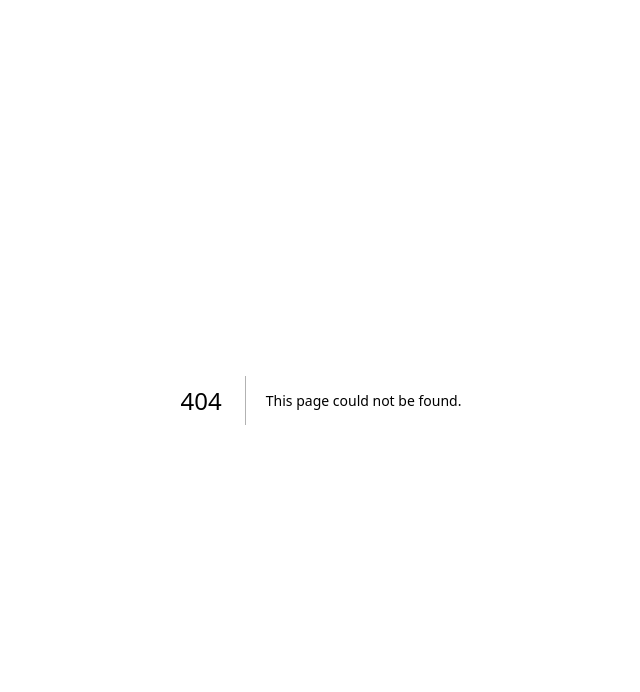
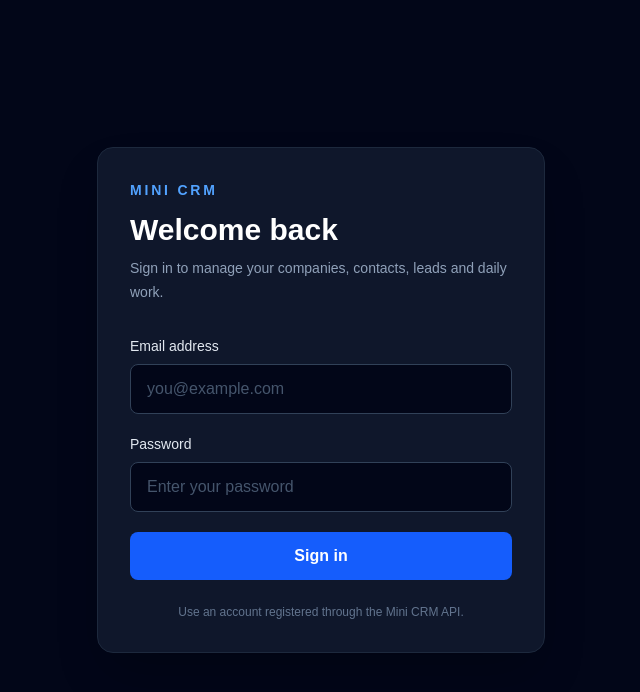
Before and after one commit to areeba-munir/mini-crm, a Next.js app in the folder frontend/: page /login in a window 1280 px wide. Before the commit this address had no page. Shown: the top 692 px of the page, without its empty margins (319-959 px from the left). Built offline with nearby package versions, Linux system fonts and the light colour scheme; no server answers.

Commit message:
feat(frontend): add login page

```diff
--- /dev/null
+++ b/frontend/app/login/page.tsx
@@ -0,0 +1,142 @@
+"use client";
+
+import { useRouter } from "next/navigation";
+import type { FormEvent } from "react";
+import { useState } from "react";
+
+import { ApiError } from "@/lib/api";
+import { loginUser } from "@/lib/auth-api";
+import { saveAccessToken } from "@/lib/auth-storage";
+
+export default function LoginPage() {
+  const router = useRouter();
+
+  const [email, setEmail] = useState("");
+  const [password, setPassword] = useState("");
+  const [errorMessage, setErrorMessage] = useState("");
+  const [isSubmitting, setIsSubmitting] = useState(false);
+
+  async function handleSubmit(
+    event: FormEvent<HTMLFormElement>,
+  ) {
+    event.preventDefault();
+    setErrorMessage("");
+    setIsSubmitting(true);
+
+    try {
+      const tokenResponse = await loginUser({
+        email,
+        password,
+      });
+
+      saveAccessToken(tokenResponse.access_token);
+      router.replace("/dashboard");
+    } catch (error) {
+      if (error instanceof ApiError) {
+        setErrorMessage(error.message);
+      } else {
+        setErrorMessage(
+          "Unable to connect to the CRM server.",
+        );
+      }
+    } finally {
+      setIsSubmitting(false);
+    }
+  }
+
+  return (
+    <main className="flex min-h-screen items-center justify-center bg-slate-950 px-4 py-12">
+      <section className="w-full max-w-md rounded-2xl border border-slate-800 bg-slate-900 p-8 shadow-2xl">
+        <div className="mb-8">
+          <p className="mb-3 text-sm font-semibold uppercase tracking-[0.2em] text-blue-400">
+            Mini CRM
+          </p>
+
+          <h1 className="text-3xl font-bold text-white">
+            Welcome back
+          </h1>
+
+          <p className="mt-2 text-sm leading-6 text-slate-400">
+            Sign in to manage your companies, contacts,
+            leads and daily work.
+          </p>
+        </div>
+
+        <form
+          className="space-y-5"
+          onSubmit={handleSubmit}
+        >
+          <div>
+            <label
+              className="mb-2 block text-sm font-medium text-slate-200"
+              htmlFor="email"
+            >
+              Email address
+            </label>
+
+            <input
+              autoComplete="email"
+              className="w-full rounded-lg border border-slate-700 bg-slate-950 px-4 py-3 text-white outline-none transition placeholder:text-slate-600 focus:border-blue-500 focus:ring-2 focus:ring-blue-500/20 disabled:cursor-not-allowed disabled:opacity-60"
+              disabled={isSubmitting}
+              id="email"
+              onChange={(event) =>
+                setEmail(event.target.value)
+              }
+              placeholder="you@example.com"
+              required
+              type="email"
+              value={email}
+            />
+          </div>
+
+          <div>
+            <label
+              className="mb-2 block text-sm font-medium text-slate-200"
+              htmlFor="password"
+            >
+              Password
+            </label>
+
+            <input
+              autoComplete="current-password"
+              className="w-full rounded-lg border border-slate-700 bg-slate-950 px-4 py-3 text-white outline-none transition placeholder:text-slate-600 focus:border-blue-500 focus:ring-2 focus:ring-blue-500/20 disabled:cursor-not-allowed disabled:opacity-60"
+              disabled={isSubmitting}
+              id="password"
+              minLength={8}
+              onChange={(event) =>
+                setPassword(event.target.value)
+              }
+              placeholder="Enter your password"
+              required
+              type="password"
+              value={password}
+            />
+          </div>
+
+          {errorMessage && (
+            <div
+              className="rounded-lg border border-red-500/30 bg-red-500/10 px-4 py-3 text-sm text-red-300"
+              role="alert"
+            >
+              {errorMessage}
+            </div>
+          )}
+
+          <button
+            className="w-full rounded-lg bg-blue-600 px-4 py-3 font-semibold text-white transition hover:bg-blue-500 disabled:cursor-not-allowed disabled:bg-slate-700"
+            disabled={isSubmitting}
+            type="submit"
+          >
+            {isSubmitting
+              ? "Signing in..."
+              : "Sign in"}
+          </button>
+        </form>
+
+        <p className="mt-6 text-center text-xs text-slate-500">
+          Use an account registered through the Mini CRM API.
+        </p>
+      </section>
+    </main>
+  );
+}
```
